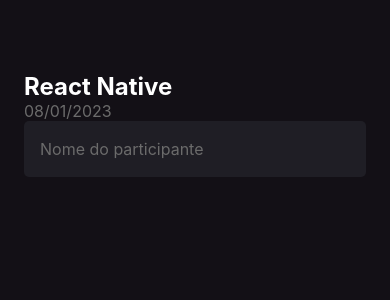
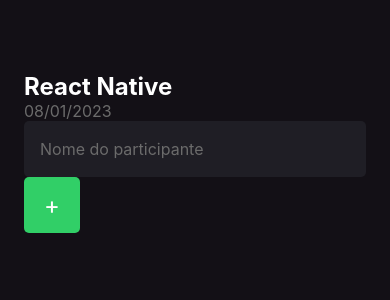
Before and after one commit to lmcezar/imhere, a React Native app: screen / in a window 390 px wide. Shown: the top 300 px of the page. Built offline with nearby package versions, Linux system fonts and the light colour scheme.

Commit message:
botão de adicionar

```diff
--- a/src/screens/Home/index.tsx
+++ b/src/screens/Home/index.tsx
@@ -1,7 +1,12 @@
-import { Text, View, TextInput } from 'react-native'
+import { Text, View, TextInput, TouchableOpacity } from 'react-native'
 import { styles } from './styles'
 
 export function Home() {
+
+  function handleParticipantAdd() {
+    console.log('Você clicou no botão de adicionar')
+  }
+
   return(
     <View style={styles.container}>
       <Text style={styles.eventName}>
@@ -16,6 +21,12 @@
         placeholder="Nome do participante"
         placeholderTextColor="#6B6B6B"
       />
+
+      <TouchableOpacity style={styles.button} onPress={handleParticipantAdd}>
+        <Text style={styles.buttonText}>
+          +
+        </Text>
+      </TouchableOpacity>
     </View>
   )
 }
--- a/src/screens/Home/styles.ts
+++ b/src/screens/Home/styles.ts
@@ -23,5 +23,17 @@
     color: '#FFF',
     padding: 16,
     fontSize: 16
+  },
+  buttonText: {
+    color: '#FFF',
+    fontSize: 24
+  },
+  button: {
+    width: 56,
+    height: 56,
+    borderRadius: 5,
+    backgroundColor: '#31CF67',
+    alignItems: 'center',
+    justifyContent: 'center'
   }
 })
```
